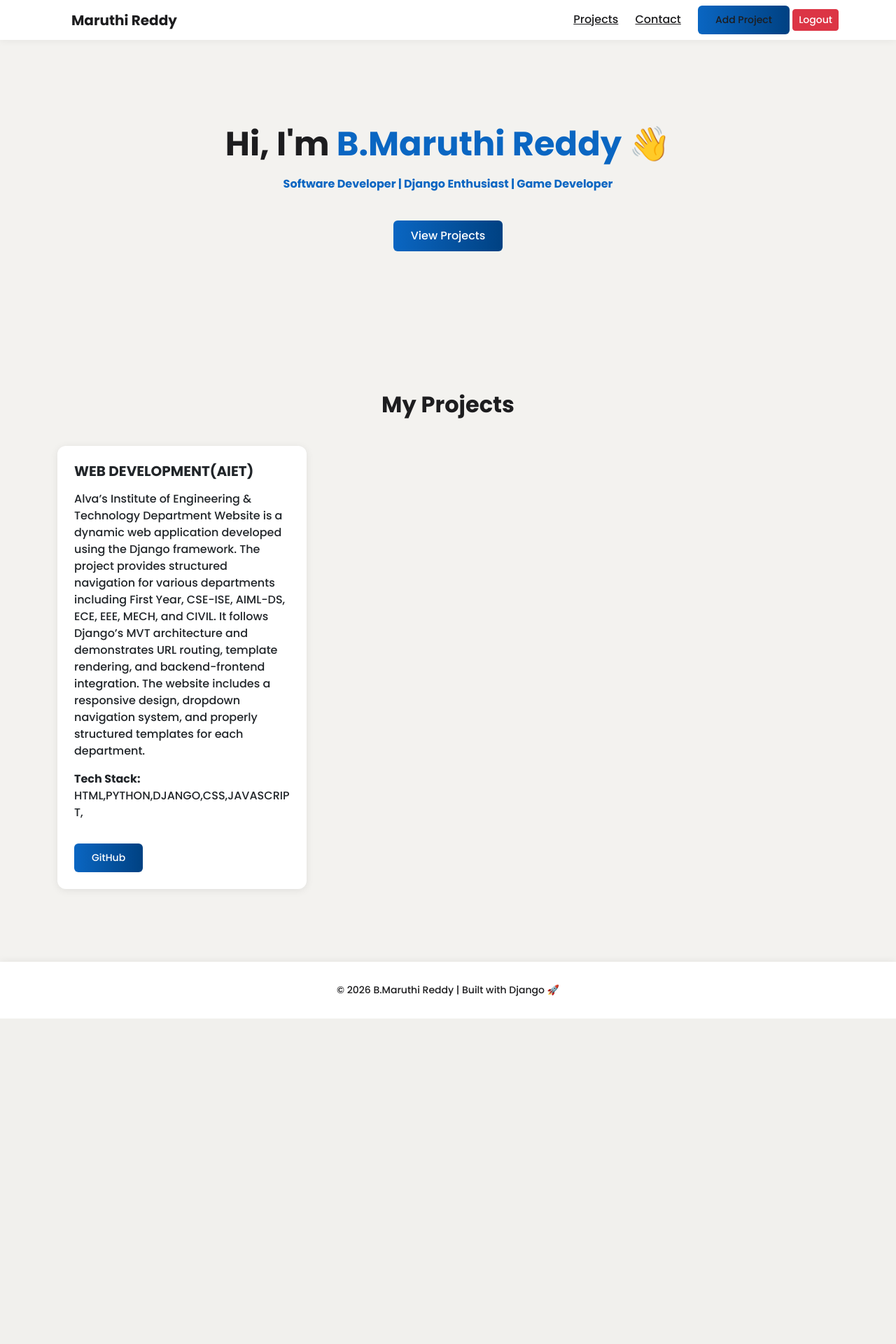
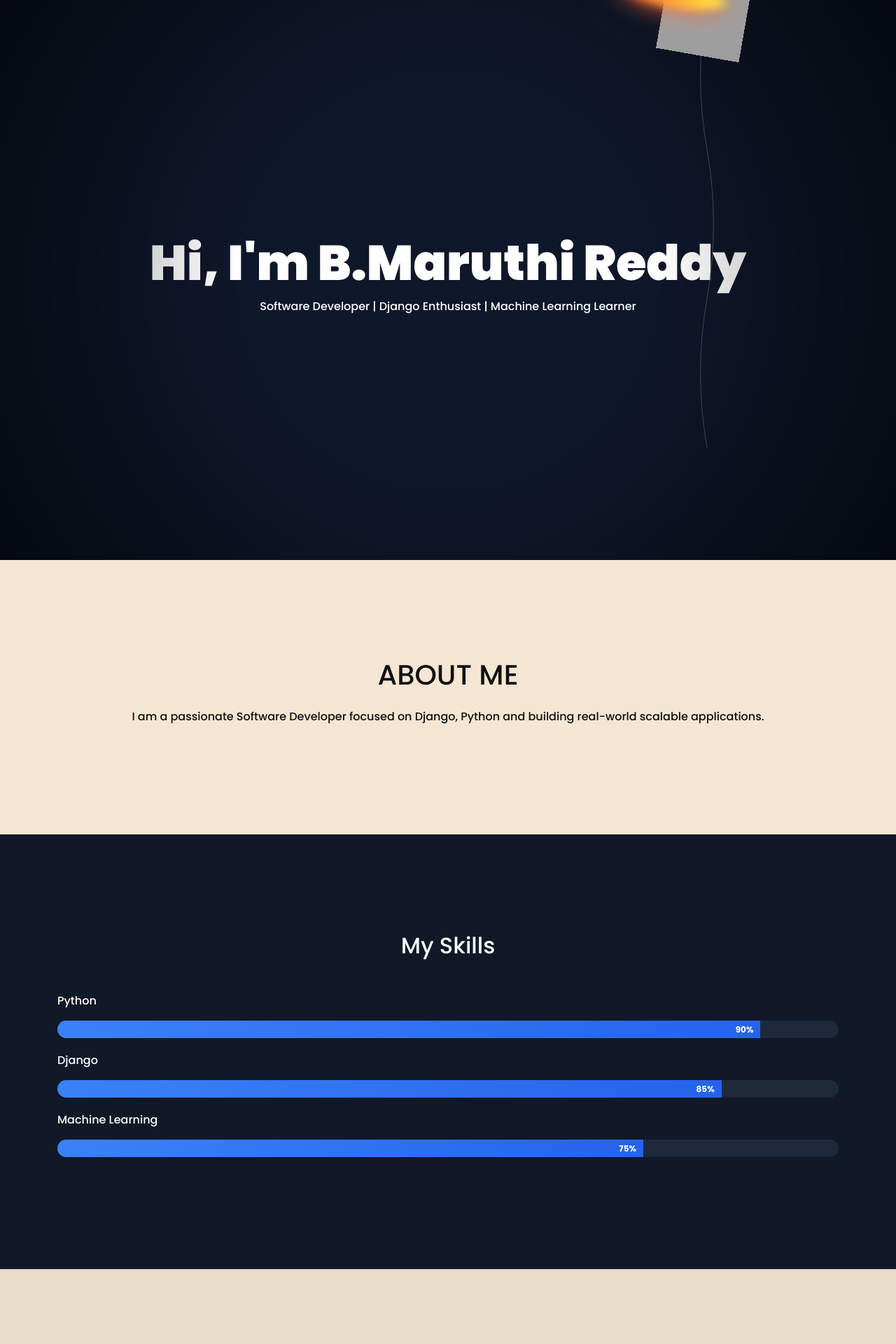
Before and after one commit to Maruthireddy642/Dynamic-Portfolio-Website-using-Django, a Django app: page / in a window 1280 px wide. Shown: the top 1920 px of the page at 70% size. Before the commit the page ends 1455 px from the top, so only its background shows below. Run offline with Django 5.2, Linux system fonts and the light colour scheme; a user stored in the database is signed in; data comes from the database, SQL or seed files in the repository; some libraries are stand-ins or nearby versions; grey boxes are pictures that could not be loaded.

```diff
--- a/main/templates/home.html
+++ b/main/templates/home.html
@@ -1,183 +1,335 @@
 <!DOCTYPE html>
 <html>
 <head>
-    <title>B.Maruthi Reddy | Portfolio</title>
-
+    <title>B.Maruthi Reddy | Developer Portfolio</title>
     <meta name="viewport" content="width=device-width, initial-scale=1">
 
     <!-- Bootstrap -->
     <link href="https://cdn.jsdelivr.net/npm/bootstrap@5.3.2/dist/css/bootstrap.min.css" rel="stylesheet">
 
     <!-- Google Font -->
-    <link href="https://fonts.googleapis.com/css2?family=Poppins:wght@300;500;700&display=swap" rel="stylesheet">
+    <link href="https://fonts.googleapis.com/css2?family=Poppins:wght@300;500;700;800;900&display=swap" rel="stylesheet">
+
+    <!-- GSAP -->
+    <script src="https://cdnjs.cloudflare.com/ajax/libs/gsap/3.12.5/gsap.min.js"></script>
+    <script src="https://cdnjs.cloudflare.com/ajax/libs/gsap/3.12.5/ScrollTrigger.min.js"></script>
+    <script src="https://cdnjs.cloudflare.com/ajax/libs/gsap/3.12.5/MotionPathPlugin.min.js"></script>
 
 <style>
+html { scroll-behavior: smooth; }
+
 body {
+    margin: 0;
     font-family: 'Poppins', sans-serif;
-            background-color: #f3f2ef; /* LinkedIn background */
-            color: #1d1d1f;
+    background: #0f172a;
+    color: white;
+    overflow-x: hidden;
 }
 
-        /* NAVBAR */
-        .navbar {
-            background-color: white;
-            box-shadow: 0 2px 10px rgba(0,0,0,0.05);
+/* INTRO */
+#intro {
+    position: fixed;
+    width: 100%;
+    height: 100%;
+    background: black;
+    display: flex;
+    align-items: center;
+    justify-content: center;
+    z-index: 2000;
+}
+#intro h1 {
+    font-size: 70px;
+    color: white;
+    animation: introReveal 2s ease forwards;
+}
+@keyframes introReveal {
+    from { opacity: 0; letter-spacing: 10px; }
+    to { opacity: 1; letter-spacing: 2px; }
 }
 
-        .navbar a {
-            color: #1d1d1f !important;
-            margin-left: 20px;
-            font-weight: 500;
+/* CINEMA OVERLAY */
+.cinema-overlay {
+    position: fixed;
+    width: 100%;
+    height: 100%;
+    background: radial-gradient(circle at center, transparent 40%, rgba(0,0,0,0.6));
+    pointer-events: none;
+    z-index: 0;
 }
 
 /* HERO */
 .hero {
-            padding: 120px 0;
+    min-height: 100vh;
+    display: flex;
+    align-items: center;
+    justify-content: center;
+    text-align: center;
+}
+.hero h1 { font-size: 70px; font-weight: 900; }
+
+/* ABOUT */
+.about {
+    background: #f5e6d3;
+    color: #111;
+    padding: 140px 20px;
     text-align: center;
 }
 
-        .hero h1 {
-            font-size: 48px;
-            font-weight: 700;
+/* SKILLS */
+.skills { background: #111827; padding: 140px 20px; }
+.progress {
+    height: 25px;
+    background: #1e293b;
+    border-radius: 20px;
+    overflow: hidden;
+    margin-bottom: 20px;
 }
-
-        .typing-text {
-            color: #0a66c2;
+.progress-bar {
+    background: linear-gradient(90deg, #3b82f6, #2563eb);
+    width: 0;
+    transition: width 2s ease;
+    text-align: right;
+    padding-right: 10px;
+    line-height: 25px;
     font-weight: 600;
 }
 
-        /* Modern Gradient Button */
-        .btn-main {
-            background: linear-gradient(90deg, #0a66c2, #004182);
-            border: none;
-            padding: 10px 25px;
-            border-radius: 6px;
-            color: white;
-            transition: 0.3s;
+/* WHY */
+.why-section {
+    background: #e8dcc9;
+    color: #111;
+    padding: 150px 0;
+}
+.why-title {
+    font-size: 70px;
+    font-weight: 900;
+    text-align: center;
+    margin-bottom: 120px;
+}
+.section-heading {
+    font-size: 40px;
+    font-weight: 900;
+    color: #c64747;
+}
+.section-text { font-size: 18px; max-width: 600px; }
+.why-item { margin-bottom: 200px; }
+
+/* PROJECTS */
+.projects { background: #0f172a; padding: 140px 20px; }
+.project-card {
+    background: rgba(255,255,255,0.08);
+    backdrop-filter: blur(12px);
+    padding: 25px;
+    border-radius: 15px;
+    transition: 0.4s;
+    height: 100%;
+}
+.project-card:hover {
+    transform: translateY(-10px);
+    box-shadow: 0 0 25px rgba(59,130,246,0.5);
 }
 
-        .btn-main:hover {
-            opacity: 0.9;
-            color: white;
+/* ROCKET */
+.rocket-wrapper {
+    position: fixed;
+    right: 100px;
+    top: 0;
+    width: 160px;
+    z-index: 999;
+}
+.rocket { width: 100%; transform-origin: center; }
+
+/* Flame */
+.flame {
+    position: absolute;
+    bottom: -40px;
+    left: 50%;
+    transform: translateX(-50%);
+    width: 40px;
+    height: 100px;
+    background: radial-gradient(circle at 50% 0%, #ffeb3b, #ff5722);
+    border-radius: 50%;
+    filter: blur(6px);
+    animation: flameFlicker 0.12s infinite alternate;
+    box-shadow: 0 0 25px #ff5722;
+}
+@keyframes flameFlicker {
+    from { transform: translateX(-50%) scaleY(1); opacity: 0.8; }
+    to { transform: translateX(-50%) scaleY(1.5); opacity: 1; }
 }
 
-        /* Professional Project Card */
-        .card {
-            background-color: white;
-            border: none;
-            border-radius: 12px;
-            box-shadow: 0 2px 12px rgba(0,0,0,0.08);
-            transition: 0.3s ease;
-            height: 100%;
+/* Smoke */
+.smoke {
+    position: absolute;
+    bottom: -60px;
+    left: 50%;
+    width: 60px;
+    height: 120px;
+    background: radial-gradient(circle, rgba(255,255,255,0.5), transparent);
+    filter: blur(15px);
+    opacity: 0.5;
+    animation: smokeMove 1s infinite alternate;
+}
+@keyframes smokeMove {
+    from { transform: translateX(-50%) scale(1); opacity: 0.4; }
+    to { transform: translateX(-50%) scale(1.4); opacity: 0.1; }
 }
 
-        .card:hover {
-            transform: translateY(-6px);
-            box-shadow: 0 8px 25px rgba(0,0,0,0.15);
-        }
-
-        .section-title {
-            margin-top: 80px;
-            margin-bottom: 40px;
-            font-weight: 600;
-            text-align: center;
-        }
-
-        .footer {
-            margin-top: 80px;
-            padding: 30px 0;
-            text-align: center;
-            background: white;
-            font-size: 14px;
-            box-shadow: 0 -2px 10px rgba(0,0,0,0.05);
+/* Path */
+.path-svg {
+    position: fixed;
+    right: 120px;
+    top: 0;
+    height: 100%;
+    z-index: 1;
 }
 </style>
 </head>
 
 <body>
 
-<!-- NAVBAR -->
-<nav class="navbar navbar-expand-lg">
-    <div class="container">
-        <a class="navbar-brand fw-bold" href="#">Maruthi Reddy</a>
+<div id="intro"><h1>B.Maruthi Reddy</h1></div>
+<div class="cinema-overlay"></div>
 
+<section class="hero">
     <div>
-            <a href="#projects">Projects</a>
-            <a href="/contact/">Contact</a>
-            <a href="/add-project/" class="btn btn-main btn-sm">Add Project</a>
-            <form action="/logout/" method="POST" style="display:inline;">
-    {% csrf_token %}
-    <button type="submit" class="btn btn-danger btn-sm">
-        Logout
-    </button>
-</form>
-        </div>
-    </div>
-</nav>
-
-<!-- HERO SECTION -->
-<section class="hero">
-    <div class="container">
-        <h1>Hi, I'm <span style="color:#0a66c2;">B.Maruthi Reddy</span> 👋</h1>
-        <p class="mt-3">
-            <span id="typing" class="typing-text"></span>
-        </p>
-        <br>
-        <a href="#projects" class="btn btn-main">View Projects</a>
+        <h1>Hi, I'm B.Maruthi Reddy</h1>
+        <p>Software Developer | Django Enthusiast | Machine Learning Learner</p>
     </div>
 </section>
 
-<!-- PROJECTS SECTION -->
-<section id="projects" class="container">
-    <h2 class="section-title">My Projects</h2>
-
-    <div class="row">
-
-        {% for project in projects %}
-        <div class="col-md-4 mb-4">
-            <div class="card p-4">
-
-                <h5 class="fw-bold">{{ project.title }}</h5>
-                <p class="mt-2">{{ project.description }}</p>
-
-                <p><strong>Tech Stack:</strong> {{ project.tech_stack }}</p>
-
-                <div class="mt-3">
-                    <a href="{{ project.github_link }}" target="_blank" class="btn btn-main btn-sm">GitHub</a>
-
-                    {% if project.live_link %}
-                    <a href="{{ project.live_link }}" target="_blank" class="btn btn-success btn-sm">Live</a>
-                    {% endif %}
-                </div>
-
-            </div>
-        </div>
-        {% empty %}
-        <p class="text-center">No projects added yet.</p>
-        {% endfor %}
-
+<section class="about">
+    <div class="container">
+        <h1>ABOUT ME</h1>
+        <p class="mt-4">
+            I am a passionate Software Developer focused on Django,
+            Python and building real-world scalable applications.
+        </p>
     </div>
 </section>
 
-<!-- FOOTER -->
-<div class="footer">
-    © 2026 B.Maruthi Reddy | Built with Django 🚀
+<section class="skills">
+<div class="container">
+    <h2 class="mb-5 text-center">My Skills</h2>
+    <p>Python</p>
+    <div class="progress"><div class="progress-bar" data-width="90%">90%</div></div>
+    <p>Django</p>
+    <div class="progress"><div class="progress-bar" data-width="85%">85%</div></div>
+    <p>Machine Learning</p>
+    <div class="progress"><div class="progress-bar" data-width="75%">75%</div></div>
+</div>
+</section>
+
+<section class="why-section">
+<div class="container">
+<h1 class="why-title">WHY WORK WITH ME?</h1>
+<div class="why-item">
+<h2 class="section-heading">01 JACK OF ALL TRADES</h2>
+<p class="section-text">I handle full-stack development, UI design, backend logic and deployment.</p>
+</div>
+<div class="why-item">
+<h2 class="section-heading">02 CMS ONE-MAN ARMY</h2>
+<p class="section-text">From authentication systems to database design and production deployment.</p>
+</div>
+<div class="why-item">
+<h2 class="section-heading">03 GSAP FANATIC</h2>
+<p class="section-text">I love smooth animations and interactive UI experiences.</p>
+</div>
+<div class="why-item">
+<h2 class="section-heading">04 PROBLEM SOLVER AT HEART</h2>
+<p class="section-text">I enjoy solving complex technical challenges efficiently.</p>
+</div>
+</div>
+</section>
+
+<section class="projects">
+<div class="container">
+<h2 class="mb-5 text-center">My Projects</h2>
+<div class="row">
+{% for project in projects %}
+<div class="col-md-4 mb-4">
+<div class="project-card">
+<h5>{{ project.title }}</h5>
+<p>{{ project.description }}</p>
+<p><strong>Tech:</strong> {{ project.tech_stack }}</p>
+<a href="{{ project.github_link }}" target="_blank" class="btn btn-sm btn-primary">GitHub</a>
+{% if project.live_link %}
+<a href="{{ project.live_link }}" target="_blank" class="btn btn-sm btn-success">Live</a>
+{% endif %}
+</div>
+</div>
+{% endfor %}
+</div>
+</div>
+</section>
+
+<div class="rocket-wrapper">
+    <img src="https://cdn-icons-png.flaticon.com/512/3212/3212608.png" class="rocket">
+    <div class="flame"></div>
+    <div class="smoke"></div>
 </div>
 
-<!-- Typing Animation -->
+<svg class="path-svg" viewBox="0 0 300 3000" width="300" height="3000">
+  <path id="motionPath"
+        d="M150 0 Q80 400 150 800 T150 1600 T150 2400"
+        stroke="#555"
+        stroke-width="3"
+        fill="none"
+        stroke-dasharray="15 15"/>
+</svg>
+
 <script>
-    const text = "Software Developer | Django Enthusiast | Game Developer";
-    let i = 0;
+gsap.registerPlugin(ScrollTrigger, MotionPathPlugin);
 
-    function typingEffect() {
-        if (i < text.length) {
-            document.getElementById("typing").innerHTML += text.charAt(i);
-            i++;
-            setTimeout(typingEffect, 60);
+window.addEventListener("load", () => {
+    gsap.to("#intro", {
+        opacity: 0,
+        duration: 1.5,
+        delay: 2,
+        onComplete: () => document.getElementById("intro").remove()
+    });
+});
+
+let tl = gsap.timeline({
+    scrollTrigger: {
+        trigger: "body",
+        start: "top top",
+        end: "bottom bottom",
+        scrub: 3
+    }
+});
+
+tl.to(".rocket-wrapper", {
+    motionPath: {
+        path: "#motionPath",
+        align: "#motionPath",
+        autoRotate: true,
+        alignOrigin: [0.5, 0.5]
+    },
+    ease: "none"
+});
+
+gsap.fromTo("#motionPath",
+    { strokeDasharray: 3000, strokeDashoffset: 3000 },
+    {
+        strokeDashoffset: 0,
+        scrollTrigger: {
+            trigger: "body",
+            start: "top top",
+            end: "bottom bottom",
+            scrub: 3
         }
     }
+);
 
-    window.onload = typingEffect;
+/* Skills animation */
+window.addEventListener("scroll", ()=>{
+document.querySelectorAll(".progress-bar").forEach(bar=>{
+if(window.scrollY + window.innerHeight > document.querySelector(".skills").offsetTop){
+bar.style.width = bar.getAttribute("data-width");
+}
+});
+});
 </script>
 
 </body>
```
Lines whose indentation alone changed are shown as unchanged.
